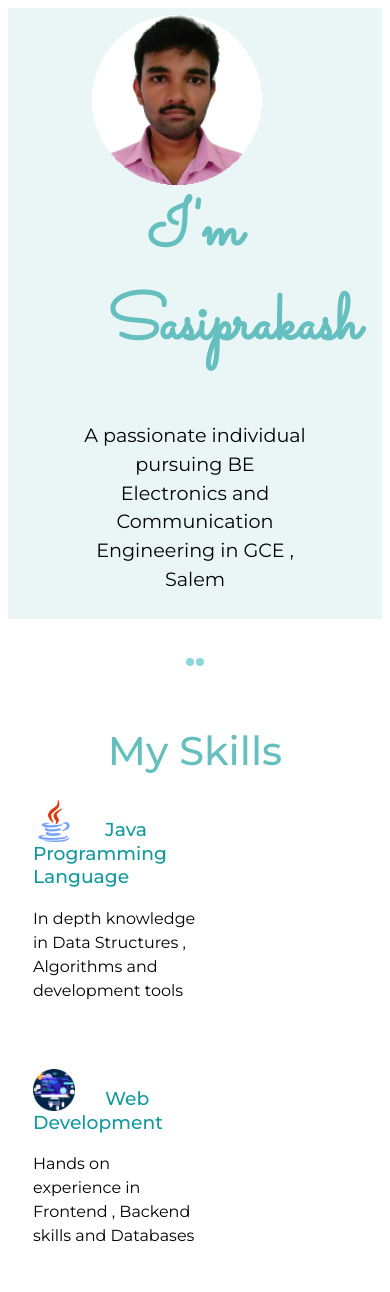
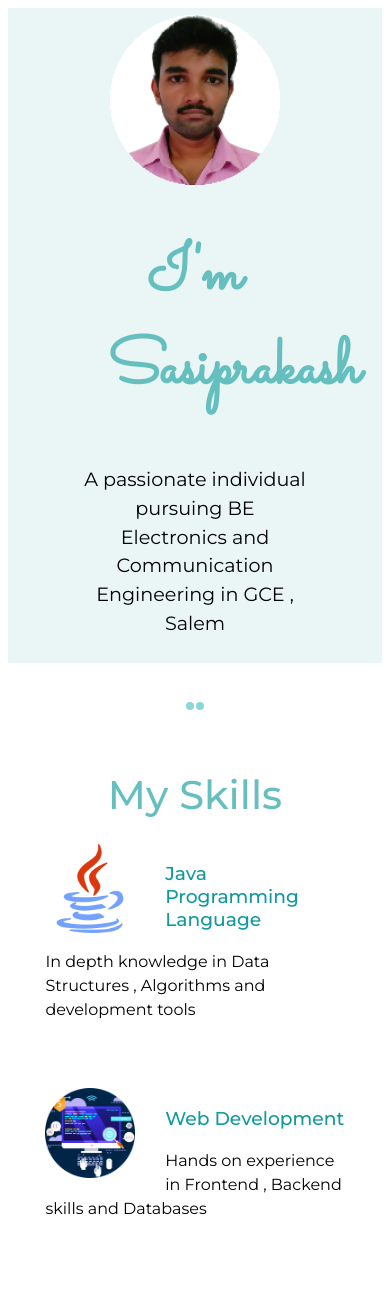
Before and after one commit to Sasiprakash19/personal_website, a plain HTML site: page index.html in a window 390 px wide. Shown: the top 1292 px of the page. Drawn offline with Linux system fonts and the light colour scheme.

Commit message:
Update styles.css

```diff
--- a/styles.css
+++ b/styles.css
@@ -128,6 +128,24 @@ a:hover{
 .clr{
     clear: left;
 }
+/* media query */
+@media(max-width:1100px){
+    .skill-row1,.skill-row2{
+        float:none;
+        width:80%;
+    }
+    .webImage,.javaImage{
+        width:15%;
+    }
+    .profile-img{
+        float:none;
+    }
+}
+@media(max-width:700px){
+    .webImage,.javaImage{
+        width:30%;
+    }
+}
 
 
 /*
```
